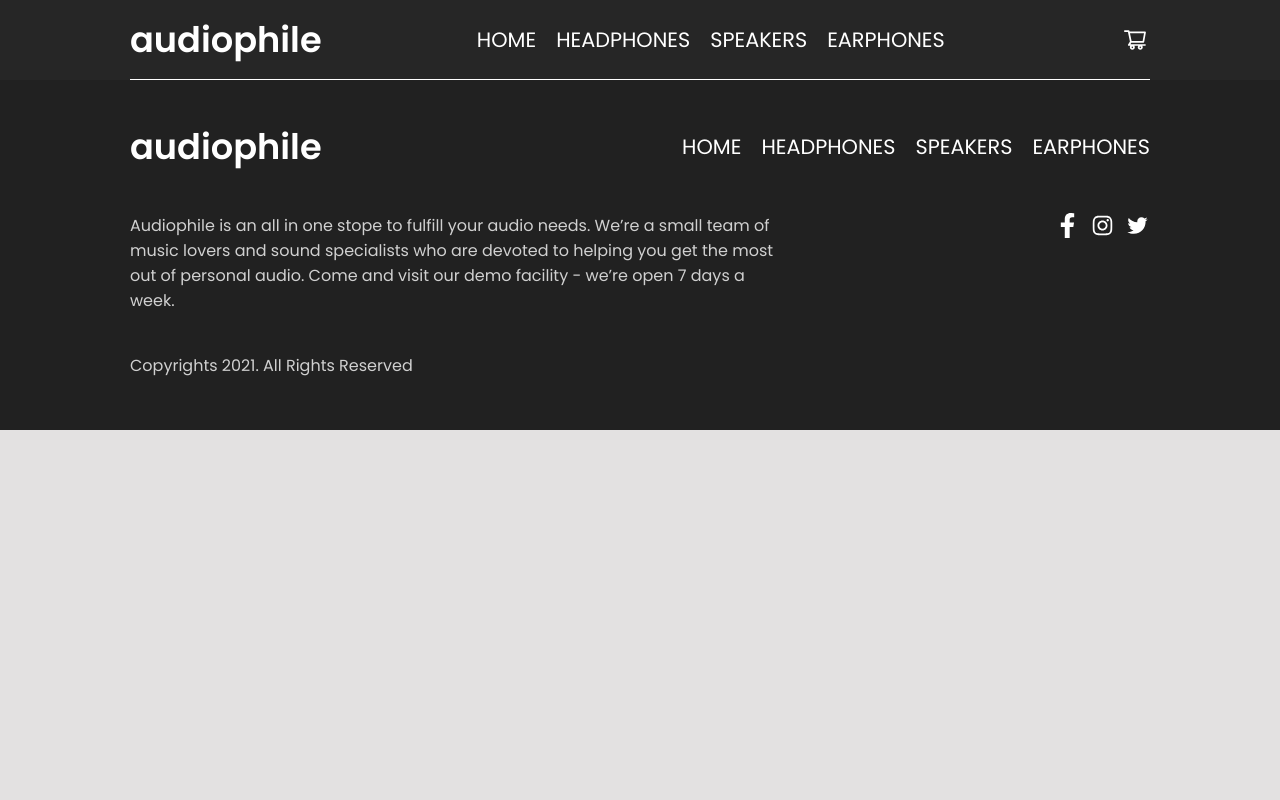
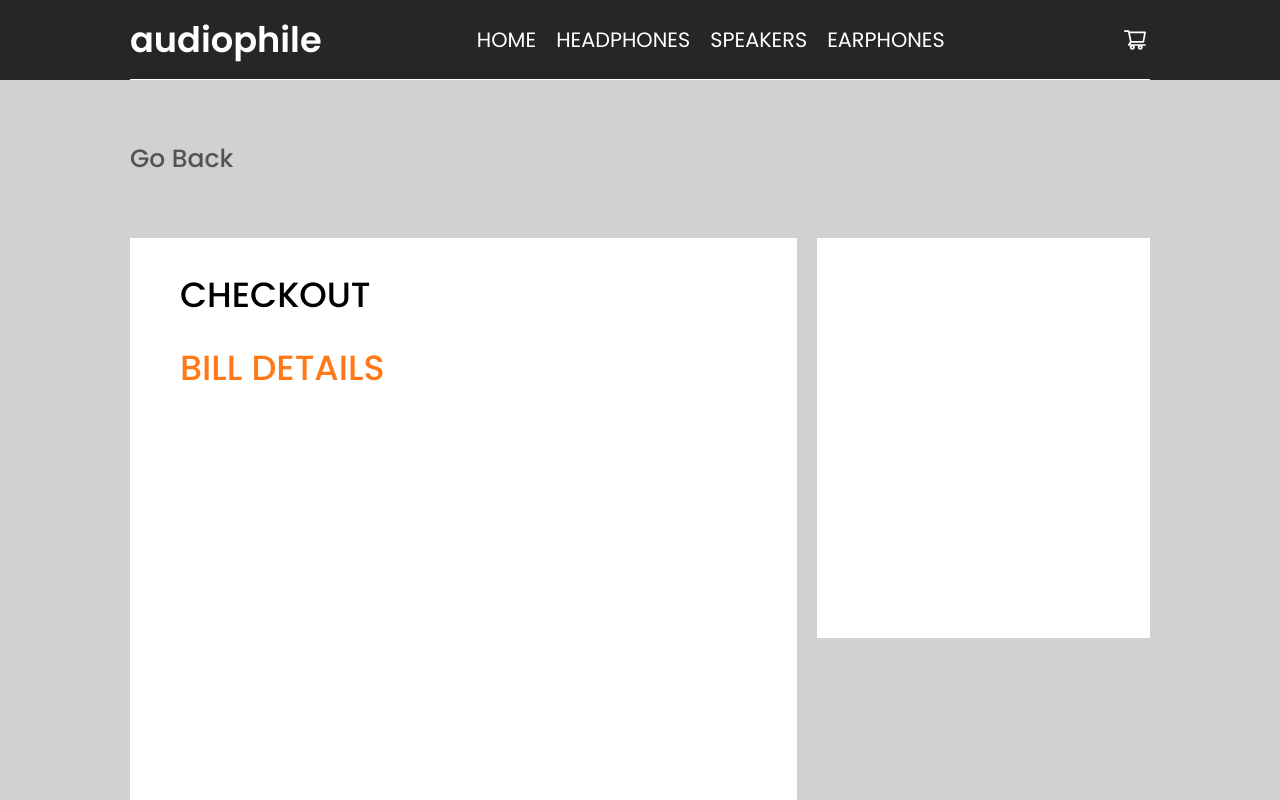
Before and after one commit to JiwanChaudhary/audiophile, a React (Create React App) app: page /cart in a window 1280 px wide. Shown: the top 800 px of the page. Built offline with nearby package versions, Linux system fonts and the light colour scheme.

Commit message:
Cart Number added

```diff
--- a/src/App.js
+++ b/src/App.js
@@ -13,6 +13,7 @@ import Headphones from "./components/pages/Headphone/Headphones";
 import Features from "./components/pages/Headphone/Features";
 import HeadphoneImage from "./components/pages/Headphone/HeadphoneImage";
 import SimilarProduct from "./components/pages/Headphone/SimilarProduct";
+import Cart from "./components/pages/Cart/cart";
 
 function App() {
   return (
@@ -47,6 +48,7 @@ function App() {
               </>
             }
           />
+          <Route path="/cart" element={<Cart />} />
         </Routes>
         <Footer />
       </BrowserRouter>
--- a/src/GlobalStyle.css
+++ b/src/GlobalStyle.css
@@ -7,6 +7,6 @@
 }
 
 body {
-    background-color: #e3e1e1;
+    background-color: #d1d1cf;
 
 }
--- /dev/null
+++ b/src/components/pages/Cart/cart.jsx
@@ -0,0 +1,20 @@
+import { BoxWrapper, GoBack, Wrapper, BoxOne, BoxTwo, BoxOneWrapper, CheckOut, BillDetails } from "./cart.styled";
+
+const Cart = () => {
+  return (
+    <Wrapper>
+      <GoBack to="/">Go Back</GoBack>
+      <BoxWrapper>
+        <BoxOne>
+            <BoxOneWrapper>
+                <CheckOut>CHECKOUT</CheckOut>
+                <BillDetails>BILL DETAILS</BillDetails>
+            </BoxOneWrapper>
+        </BoxOne>
+        <BoxTwo></BoxTwo>
+      </BoxWrapper>
+    </Wrapper>
+  );
+};
+
+export default Cart;
--- /dev/null
+++ b/src/components/pages/Cart/cart.styled.js
@@ -0,0 +1,45 @@
+import styled from "styled-components";
+import { Link } from "react-router-dom";
+
+export const Wrapper = styled.div`
+  margin: 60px 130px;
+  font-family: "Poppins", sans-serif;
+  `;
+export const GoBack = styled(Link)`
+  color: #000;
+  opacity: 60%;
+  text-decoration: none;
+  font-size: 25px;
+  font-weight: 500;
+  `;
+export const BoxWrapper = styled.div`
+  display: grid;
+  grid-template-columns: 2fr 1fr;
+  grid-gap: 20px;
+  margin-top: 60px;
+  `;
+export const BoxOne = styled.div`
+  background-color: #fff;
+  height: 700px;
+  `;
+
+export const BoxOneWrapper = styled.div`
+  margin: 30px 50px;
+  font-family: "Poppins", sans-serif;
+`;
+
+export const CheckOut = styled.p`
+  font-size: 35px;
+  font-weight: 500;
+  `;
+export const BillDetails = styled.p`
+  color: #ff7918;
+  font-weight: 500;
+  font-size: 35px;
+  margin-top: 20px;
+`;
+
+export const BoxTwo = styled.div`
+  background-color: #fff;
+  height: 400px;
+`;
--- a/src/components/pages/Headphone/Features.styled.js
+++ b/src/components/pages/Headphone/Features.styled.js
@@ -28,7 +28,6 @@ export const NameNumber = styled.div`
 `;
 export const Number = styled.div`
   color: #ff7918;
-  opacity: 72%;
 `;
 export const Name = styled.div``;
 export const Paragraph = styled.p`
--- a/src/components/pages/Headphone/Headphones.jsx
+++ b/src/components/pages/Headphone/Headphones.jsx
@@ -10,14 +10,9 @@ import {
   HeadOne,
   HeadTwo,
   HeadDes,
-  Price,
-  AllButton,
-  ButtonWrapper,
-  SubButton,
-  NumButton,
-  AddButton,
-  CartButton,
 } from "./Headphones.styled";
+
+import PriceCart from "./PriceCart";
 
 import XxHeadphone from "../../../images/xxproduct.jpg";
 
@@ -37,15 +32,7 @@ const Headphones = () => {
               It redifines your premium headphone experienced by reproducing the
               balanced depth and precision of studio-quality sound
             </HeadDes>
-            <Price>$ 2,999</Price>
-            <AllButton>
-              <ButtonWrapper>
-                <SubButton>-</SubButton>
-                <NumButton>1</NumButton>
-                <AddButton>+</AddButton>
-              </ButtonWrapper>
-              <CartButton>Add to cart</CartButton>
-            </AllButton>
+           <PriceCart />
           </HeadphoneImageDes>
         </WrapperOne>
       </Wrapper>
--- a/src/components/pages/Headphone/Headphones.styled.js
+++ b/src/components/pages/Headphone/Headphones.styled.js
@@ -1,9 +1,7 @@
 import styled from "styled-components";
 import { Link } from "react-router-dom";
 
-export const HeadphoneWrapper = styled.div`
-
-`;
+export const HeadphoneWrapper = styled.div``;
 export const Wrapper = styled.div`
   margin: 90px 130px;
   font-family: "Poppins", sans-serif;
@@ -19,77 +17,76 @@ export const WrapperOne = styled.div`
   margin-top: 60px;
   display: flex;
   gap: 40px;
-`
+`;
 
 export const HeadphoneImage = styled.img`
   height: 650px;
   width: 630px;
-`
+`;
 export const HeadphoneImageDes = styled.div`
   display: flex;
   flex-direction: column;
   justify-content: center;
-`
+`;
 export const NewProduct = styled.p`
   font-weight: 400;
   letter-spacing: 15px;
   opacity: 35%;
   text-transform: uppercase;
-`
+`;
 export const HeadOne = styled.h1`
   font-size: 2.9rem;
   margin: 0;
   letter-spacing: 5px;
-`
+`;
 export const HeadTwo = styled.h1`
   letter-spacing: 5px;
   margin-top: -20px;
   font-size: 2.9rem;
   margin-bottom: 40px;
-`
+`;
 export const HeadDes = styled.p`
   font-size: 20px;
   margin-bottom: 68px;
   opacity: 68%;
-`
+`;
 export const Price = styled.h3`
   font-weight: bold;
   font-size: 35px;
   opacity: 90%;
   margin-bottom: 20px;
-`
+`;
 export const AllButton = styled.div`
   display: flex;
-`
+`;
 export const ButtonWrapper = styled.div`
   margin-right: 20px;
-`
+`;
 export const SubButton = styled.button`
   border: none;
   background-color: #8f8f8f;
   padding: 10px 15px;
   font-size: 20px;
   cursor: pointer;
-`
+`;
 export const NumButton = styled.button`
   border: none;
   background-color: #8f8f8f;
   padding: 10px 15px;
   font-size: 20px;
   cursor: pointer;
-
-`
+`;
 export const AddButton = styled.button`
   border: none;
   background-color: #8f8f8f;
   padding: 10px 15px;
   font-size: 20px;
   cursor: pointer;
-`
+`;
 export const CartButton = styled.button`
   text-transform: uppercase;
   border: none;
-background-color: #FF7918;
+  background-color: #ff7918;
   color: #fff;
   padding: 10px 15px;
   font-size: 17px;
@@ -99,4 +96,4 @@ transition: 0.4s;
   &:hover {
     transform: scale(1.1);
   }
-`
+`;
--- /dev/null
+++ b/src/components/pages/Headphone/PriceCart.jsx
@@ -0,0 +1,44 @@
+import React, { useState } from "react";
+import {
+  Price,
+  AllButton,
+  ButtonWrapper,
+  SubButton,
+  NumButton,
+  AddButton,
+  CartButton,
+} from "./Headphones.styled";
+
+const PriceCart = () => {
+  const [price, setPrice] = useState(100);
+  const [quantity, setQuantity] = useState(1);
+
+  function Increment(quantity) {
+    setPrice((quantity + 1) * 100);
+
+    setQuantity(quantity + 1);
+  }
+  function Decrement(value) {
+    if (value === 1) {
+      return;
+    }
+    setPrice(price - 100);
+    setQuantity(value - 1);
+  }
+
+  return (
+    <>
+      <Price>${price}</Price>
+      <AllButton>
+        <ButtonWrapper>
+          <SubButton onClick={() => Decrement(quantity)}>-</SubButton>
+          <NumButton>{quantity}</NumButton>
+          <AddButton onClick={() => Increment(quantity)}>+</AddButton>
+        </ButtonWrapper>
+        <CartButton>Add to cart</CartButton>
+      </AllButton>
+    </>
+  );
+};
+
+export default PriceCart;
--- a/src/components/pages/Headphone/SimilarProduct.styled.js
+++ b/src/components/pages/Headphone/SimilarProduct.styled.js
@@ -22,6 +22,7 @@ place-items: center;
 export const Image = styled.img`
   height: 348px;
   width: 373px;
+  margin-bottom: 20px;
 `;
 export const CardHeading = styled.h2`
  font-size: 35px;
```
Lines whose indentation alone changed are shown as unchanged.
